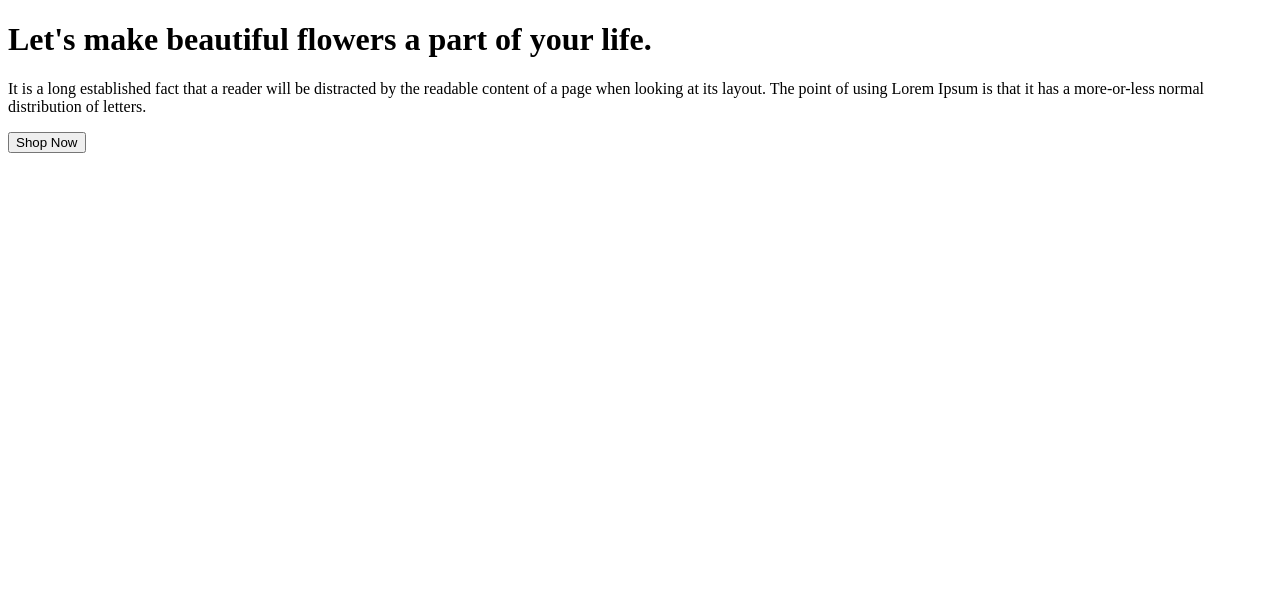
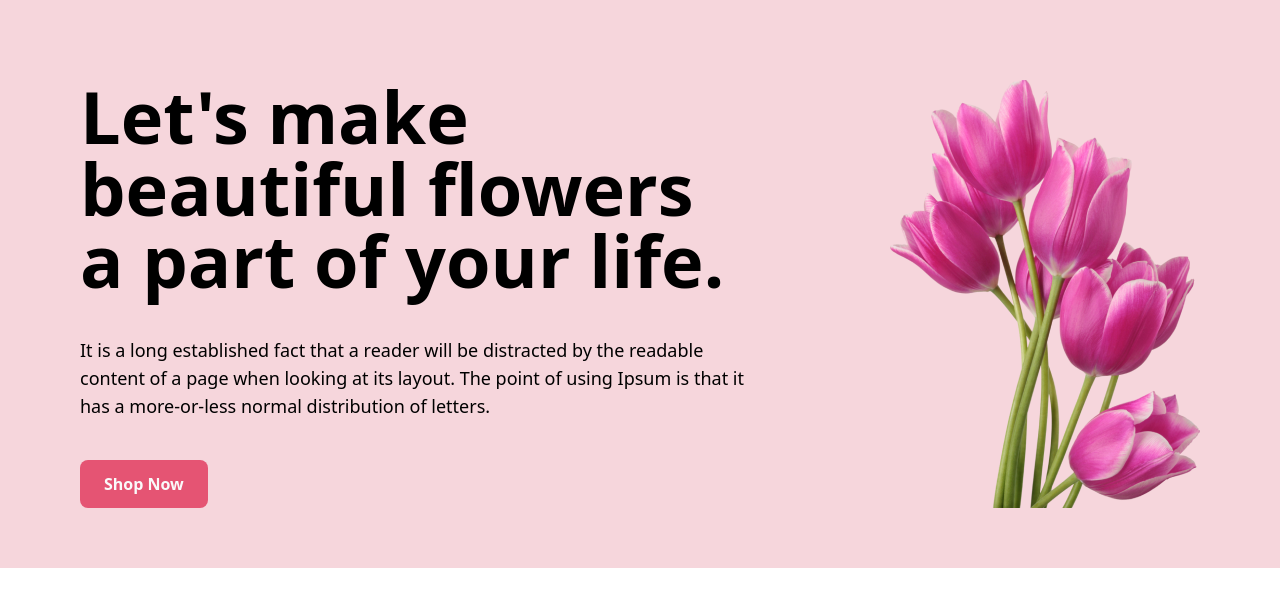
Before and after one commit to omarfarukcodes69/My-Fourth-Practice-Website, a plain HTML site: page Index.html in a window 1280 px wide. Drawn offline with nearby package versions, Linux system fonts and the light colour scheme.

Commit message:
header bannar update

```diff
--- a/Asset/styles/style.css
+++ b/Asset/styles/style.css
@@ -0,0 +1,3 @@
+.bannar{
+    background: url(../Image/Flower\ 01.png);
+}
--- a/Index.html
+++ b/Index.html
@@ -1,20 +1,31 @@
 <!DOCTYPE html>
 <html lang="en">
+
 <head>
     <meta charset="UTF-8">
     <meta name="viewport" content="width=device-width, initial-scale=1.0">
     <title>My Fourth Practice Webiste use Tailwind</title>
+    <link rel="stylesheet" href="https://cdnjs.cloudflare.com/ajax/libs/font-awesome/6.7.2/css/all.min.css"
+        integrity="sha512-Evv84Mr4kqVGRNSgIGL/F/aIDqQb7xQ2vcrdIwxfjThSH8CSR7PBEakCr51Ck+w+/U6swU2Im1vVX0SVk9ABhg=="
+        crossorigin="anonymous" referrerpolicy="no-referrer" />
+    <script src="https://cdn.jsdelivr.net/npm/@tailwindcss/browser@4"></script>
 </head>
-<body>
-    <header>
-        <div class="bannar">
-            <h1 class="header-tittle">Let's make beautiful flowers a part of your life.</h1>
-            <p class="header-discription">It is a long established fact that a reader will be distracted by the readable content of a page when looking at its layout. The point of using Lorem Ipsum is that it has a more-or-less normal distribution of letters.</p>
-            <button>Shop Now</button>
+
+<body class="">
+    <header class="bg-[#F6D6DC] max-w-full max-h-screen pt-20 pb-15 pr-20 pl-20">
+        <div class=" flex justify-between items-center gap-20 ">
+            <div class=" w-2xl">
+                <h1 class=" text-7xl font-bold">Let's make beautiful flowers a part of your life.</h1>
+                <p class=" pt-10 pb-10 text-lg">It is a long established fact that a reader will be distracted by the readable content of a page when looking at its layout. The point of using Ipsum is that it has a more-or-less normal distribution of letters.</p>
+                <button class=" bg-[#E55473] pt-3 pb-3 px-6 py-6 rounded-lg text-neutral-50 font-bold">Shop Now</button>
+            </div>
+            <div class="bannar-img">
+                <img src="./Asset/Image/pngwing 6.png" alt="">
+            </div>
         </div>
-
     </header>
     <main></main>
     <footer></footer>
 </body>
+
 </html
```
